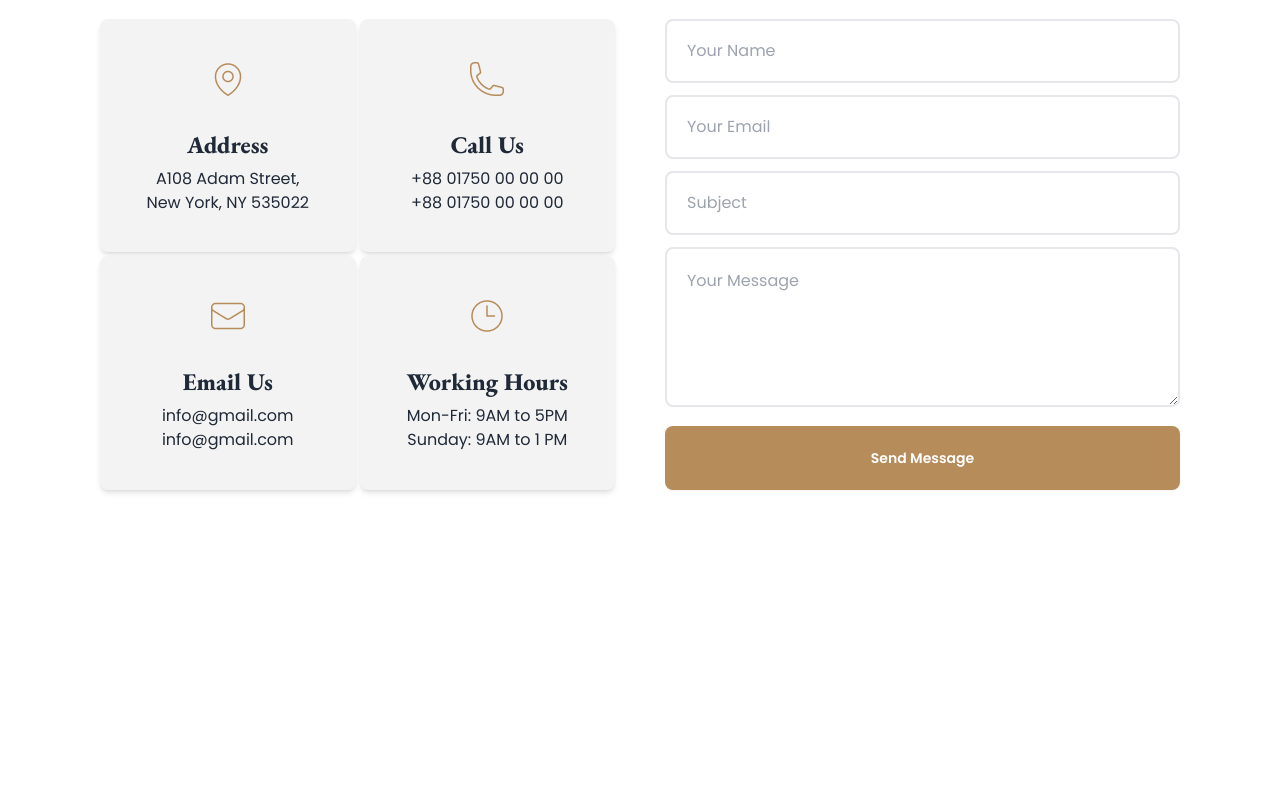
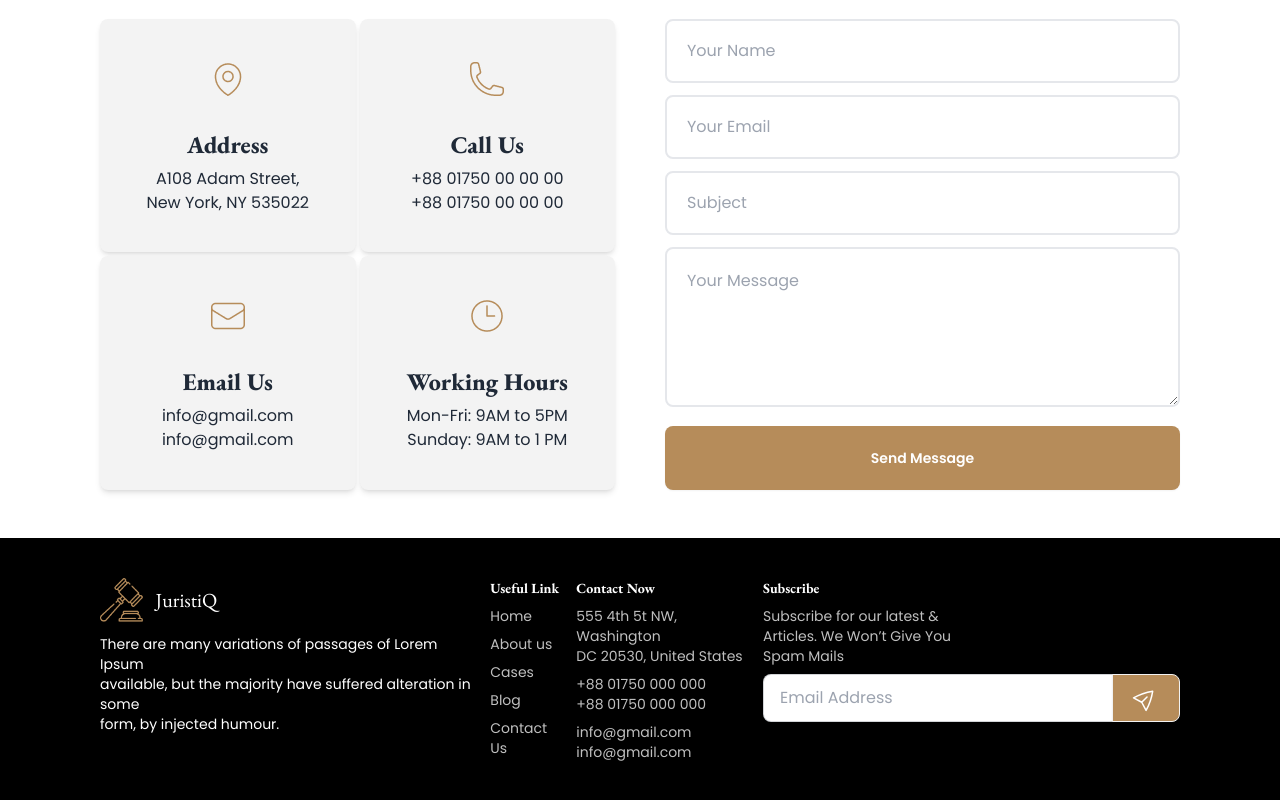
Before and after one commit to ameerhamzahd/JuristiQ, a plain HTML site: page index.html in a window 1280 px wide. Shown: the part 4069-4869 px from the top of the page. Before the commit the page ends 4607 px from the top, so only its background shows below. Drawn offline with nearby package versions, Linux system fonts and the light colour scheme.

Commit message:
JuristiQ footer done.

```diff
--- a/index.html
+++ b/index.html
@@ -287,11 +287,11 @@
                                 <div class="max-w-md">
                                     <div class="mb-5 avatar">
                                         <div class="w-24 rounded-full">
-                                            <img src="./resources/images/client01.jpg" />
+                                            <img src="./resources/images/client01.png" />
                                         </div>
                                     </div>
 
-                                    <h1 class="mb-3 text-[1.5rem] font-bold font-ebgaramond">Ameer Hamzah Daiyan</h1>
+                                    <h1 class="mb-3 text-[1.5rem] font-bold font-ebgaramond">Awlad Hossain</h1>
                                     <p class="mb-5 text-[1rem] font-normal">Frontend Developer</p>
                                     <p class="mb-5">
                                         Contrary to popular belief, Lorem Ipsum is not simply random text. It has roots
@@ -315,11 +315,11 @@
                                 <div class="max-w-md">
                                     <div class="mb-5 avatar">
                                         <div class="w-24 rounded-full">
-                                            <img src="./resources/images/client02.jpeg" />
+                                            <img src="./resources/images/client02.png" />
                                         </div>
                                     </div>
 
-                                    <h1 class="mb-3 text-[1.5rem] font-bold font-ebgaramond">Md. Mohiul Islam Miraz</h1>
+                                    <h1 class="mb-3 text-[1.5rem] font-bold font-ebgaramond">Shagupta Chakma</h1>
                                     <p class="mb-5 text-[1rem] font-normal">Backend Developer</p>
                                     <p class="mb-5">
                                         Contrary to popular belief, Lorem Ipsum is not simply random text. It has roots
@@ -344,11 +344,11 @@
                                 <div class="max-w-md">
                                     <div class="mb-5 avatar">
                                         <div class="w-24 rounded-full">
-                                            <img src="./resources/images/client03.jpeg" />
+                                            <img src="./resources/images/client03.png" />
                                         </div>
                                     </div>
 
-                                    <h1 class="mb-3 text-[1.5rem] font-bold font-ebgaramond">A F M Muzahidur Rahman</h1>
+                                    <h1 class="mb-3 text-[1.5rem] font-bold font-ebgaramond">Nicholas Jackson</h1>
                                     <p class="mb-5 text-[1rem] font-normal">Full-Stack Developer</p>
                                     <p class="mb-5">
                                         Contrary to popular belief, Lorem Ipsum is not simply random text. It has roots
@@ -507,8 +507,7 @@
                             <input type="text" id="subject" name="subject" placeholder="Subject"
                                 class="w-full h-[4rem] border-2 px-5 rounded-lg text-black" />
 
-                            <textarea id="message"
-                                name="message" rows="4" placeholder="Your Message"
+                            <textarea id="message" name="message" rows="4" placeholder="Your Message"
                                 class="w-full h-[10rem] border-2 p-5 rounded-lg text-black"></textarea>
 
 
@@ -524,8 +523,58 @@
     </main>
 
     <!-- Footer -->
-    <footer>
+    <footer
+        class="flex flex-col justify-between p-10 text-white bg-black footer bg-base-200 text-base-content lg:flex-row px-5 lg:px-[6.25rem]">
+        <div class="flex flex-col gap-3">
+            <div class="flex items-center gap-3 text-xl font-ebgaramond">
+                <img class="max-w-[2.75rem] max-h-[2.75rem] md:flex" src="./resources/images/business.png"
+                    alt="business">
+                <a class="">JuristiQ</a>
+            </div>
 
+            <p>There are many variations of passages of Lorem Ipsum <br>available, but the majority have suffered
+                alteration in some <br>form, by injected humour.</p>
+        </div>
+        <nav>
+            <h6 class="font-bold font-ebgaramond">Useful Link</h6>
+            <a class="opacity-75 link link-hover">Home</a>
+            <a class="opacity-75 link link-hover ">About us</a>
+            <a class="opacity-75 link link-hover ">Cases</a>
+            <a class="opacity-75 link link-hover ">Blog</a>
+            <a class="opacity-75 link link-hover ">Contact Us</a>
+        </nav>
+        <nav>
+            <h6 class="font-bold font-ebgaramond">Contact Now</h6>
+            <p class="opacity-75">555 4th 5t NW, Washington <br>
+                DC 20530, United States</p>
+            <p class="opacity-75">+88 01750 000 000 <br>
+                +88 01750 000 000</p>
+            <p class="opacity-75">info@gmail.com <br>
+                info@gmail.com</p>
+        </nav>
+        <form>
+            <h6 class="font-bold font-ebgaramond">Subscribe</h6>
+            <p class="opacity-75">Subscribe for our latest & <br>Articles. We Won’t Give You <br>Spam Mails</p>
+            <fieldset class="form-control w-80">
+                <div class="join">
+                    <input type="email" placeholder="Email Address" class="input input-bordered join-item" />
+                    <button class="btn bg-primary-btn-clr join-item"><svg width="34" height="34" viewBox="0 0 34 34"
+                            fill="none" xmlns="http://www.w3.org/2000/svg">
+                            <g clip-path="url(#clip0_12_37)">
+                                <path
+                                    d="M12.7279 21.2427L4.52197 16.8989C10.4846 13.6228 16.9629 11.3888 23.6775 10.2931C22.5826 17.0078 20.3492 23.4863 17.0738 29.4494L12.7279 21.2427ZM12.7279 21.2427L18.0312 15.9394"
+                                    stroke="white" stroke-width="1.5" stroke-linecap="round" stroke-linejoin="round" />
+                            </g>
+                            <defs>
+                                <clipPath id="clip0_12_37">
+                                    <rect width="24" height="24" fill="white" transform="translate(0 17) rotate(-45)" />
+                                </clipPath>
+                            </defs>
+                        </svg>
+                    </button>
+                </div>
+            </fieldset>
+        </form>
     </footer>
 </body>
 
```
Also changed, not shown: resources/images/client01.jpg (deleted), resources/images/client01.png (added), resources/images/client02.jpeg (deleted), resources/images/client02.png (added), resources/images/client03.jpeg (deleted), resources/images/client03.png (added).
